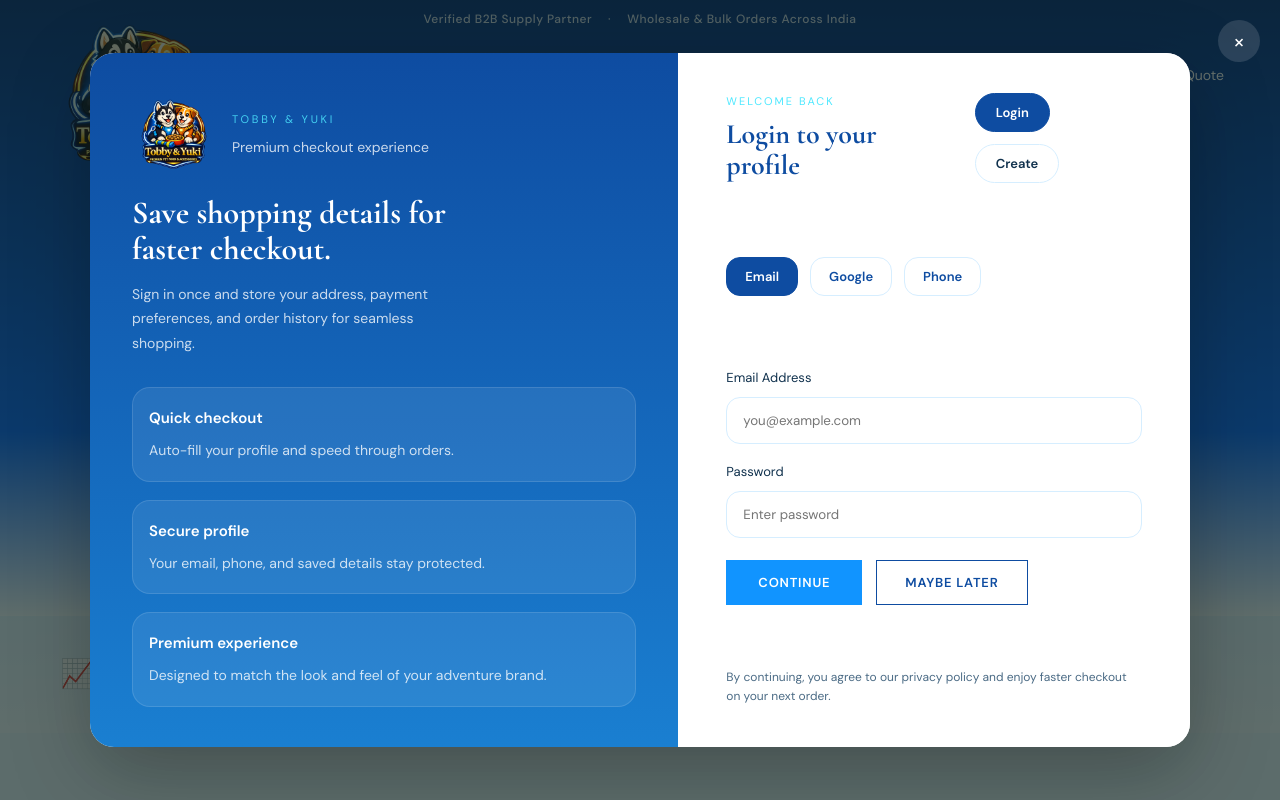
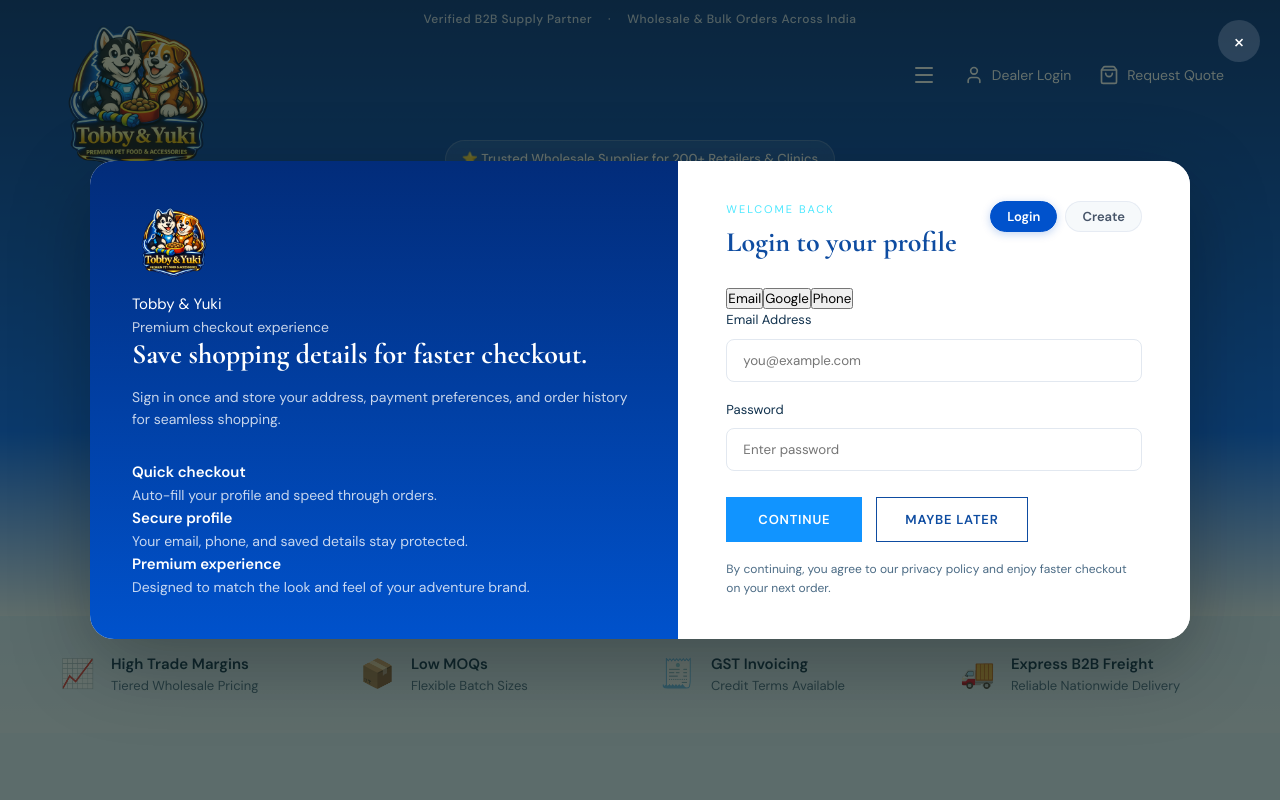
Before and after one commit to sleep-beep-keep/tobby-yuki-marketplace, a Next.js app: page / in a window 1280 px wide. Shown: the top 800 px of the page. Built offline with nearby package versions, Linux system fonts and the light colour scheme.

Commit message:
fix: Refactor login modal and product page UI

```diff
--- a/src/components/LoginModal.module.css
+++ b/src/components/LoginModal.module.css
@@ -20,60 +20,42 @@
   animation: pop .22s ease;
 }
 .panel {
-  background: linear-gradient(180deg, #0E4CA1 0%, #1A7FD1 100%);
+  background: linear-gradient(180deg, #022c7a 0%, #0052cc 100%);
   color: #fff;
   padding: 40px 42px;
   display: flex;
   flex-direction: column;
   justify-content: space-between;
 }
-.brandBlock {
-  max-width: 340px;
-}
-.logoWrap {
-  display: flex;
-  align-items: center;
-  gap: 16px;
-  margin-bottom: 18px;
-}
-.brandLabel {
-  text-transform: uppercase;
-  letter-spacing: .25em;
-  color: rgba(77, 232, 255, .85);
-  font-size: 11px;
-  margin-bottom: 6px;
-}
-.subBrand {
-  margin: 0;
-  font-size: 12px;
-  color: rgba(255,255,255,.75);
-}
 .panel h2 {
   font-family: var(--font-display);
-  font-size: 32px;
+  font-size: 28px;
   line-height: 1.1;
   margin-bottom: 16px;
 }
 .panel p {
   color: rgba(255,255,255,.78);
   font-size: 14px;
-  line-height: 1.75;
+  line-height: 1.6;
 }
-.features {
-  display: grid;
-  gap: 18px;
+.b2bFeatures {
+  list-style: none;
+  padding: 0;
   margin-top: 32px;
+  display: flex;
+  flex-direction: column;
+  gap: 12px;
+  font-size: 14px;
+  color: rgba(255,255,255,.9);
 }
-.features div {
-  padding: 18px 16px;
-  background: rgba(255,255,255,.08);
-  border: 1px solid rgba(255,255,255,.12);
-  border-radius: 18px;
-}
-.features strong {
-  display: block;
-  font-size: 15px;
-  margin-bottom: 8px;
+.panelFooter {
+  display: flex;
+  align-items: center;
+  gap: 12px;
+  font-size: 12px;
+  color: rgba(255,255,255,.6);
+  margin-top: auto;
+  padding-top: 32px;
 }
 .formWrap {
   padding: 40px 48px;
@@ -118,46 +100,26 @@
 }
 .modeSwitch {
   display: flex;
-  gap: 12px;
-  flex-wrap: wrap;
+  gap: 0.5rem; /* 8px */
 }
 .modeSwitch button {
-  border: 1.5px solid var(--border);
-  background: transparent;
-  color: var(--text);
-  padding: 10px 20px;
-  font-size: 13px;
-  font-weight: 700;
-  border-radius: 999px;
-  transition: all .22s;
-}
-.modeSwitch button:hover,
-.modeSwitch button.activeMode {
-  background: var(--primary);
-  color: #fff;
-  border-color: var(--primary);
-}
-.methodRow {
-  display: flex;
-  gap: 12px;
-  margin-bottom: 26px;
-  flex-wrap: wrap;
-}
-.methodRow button {
-  border: 1px solid var(--border);
-  background: #fff;
-  color: var(--primary);
-  padding: 10px 18px;
-  border-radius: 14px;
+  flex: 1;
+  /* Inactive State */
+  background: rgba(241, 245, 249, 0.6);
+  border: 1px solid rgba(226, 232, 240, 0.8);
+  color: #475569;
+  padding: 6px 16px;
   font-size: 13px;
   font-weight: 600;
-  transition: all .2s;
+  border-radius: 9999px;
+  transition: all 0.2s ease;
 }
-.methodRow button:hover,
-.methodRow button.methodActive {
-  background: var(--primary);
-  color: #fff;
-  border-color: var(--primary);
+.modeSwitch button.activeMode {
+  /* Active State */
+  background: #0052cc;
+  color: #ffffff;
+  border-color: #0052cc;
+  box-shadow: 0 2px 8px rgba(0, 82, 204, 0.25);
 }
 .form {
   display: grid;
@@ -171,24 +133,55 @@
 }
 .field input {
   width: 100%;
-  border: 1.5px solid var(--border);
-  border-radius: 14px;
-  padding: 14px 16px;
+  border: 1px solid #e2e8f0;
+  border-radius: 8px;
+  padding: 12px 16px;
   outline: none;
   transition: border .2s;
 }
 .field input:focus {
-  border-color: var(--primary);
+  border-color: #0052cc;
+  box-shadow: 0 0 0 1px #0052cc;
+}
+.utilityRow {
+  display: flex;
+  justify-content: flex-end;
+}
+.forgotLink {
+  font-size: 12px;
+  color: var(--primary);
+  text-decoration: underline;
 }
 .ctaRow {
   display: flex;
   gap: 14px;
   flex-wrap: wrap;
-  margin-top: 4px;
+  margin-top: 8px;
 }
 .googleBtn {
   width: 100%;
-  margin-bottom: 4px;
+  border: 1px solid var(--border);
+  background-color: #fff;
+  font-weight: 600;
+}
+.separator {
+  display: flex;
+  align-items: center;
+  text-align: center;
+  color: var(--muted);
+  font-size: 12px;
+  margin: 16px 0;
+}
+.separator::before, .separator::after {
+  content: '';
+  flex: 1;
+  border-bottom: 1px solid var(--border);
+}
+.separator:not(:empty)::before {
+  margin-right: .5em;
+}
+.separator:not(:empty)::after {
+  margin-left: .5em;
 }
 .footerText {
   margin-top: 18px;
```
